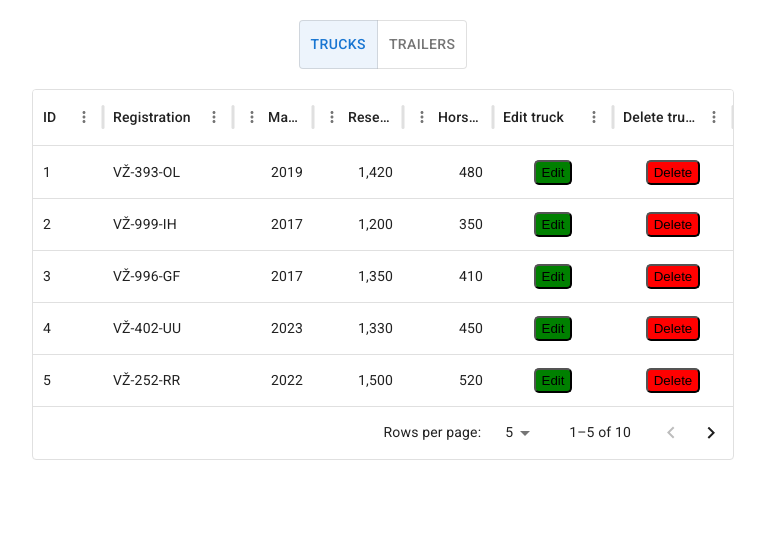
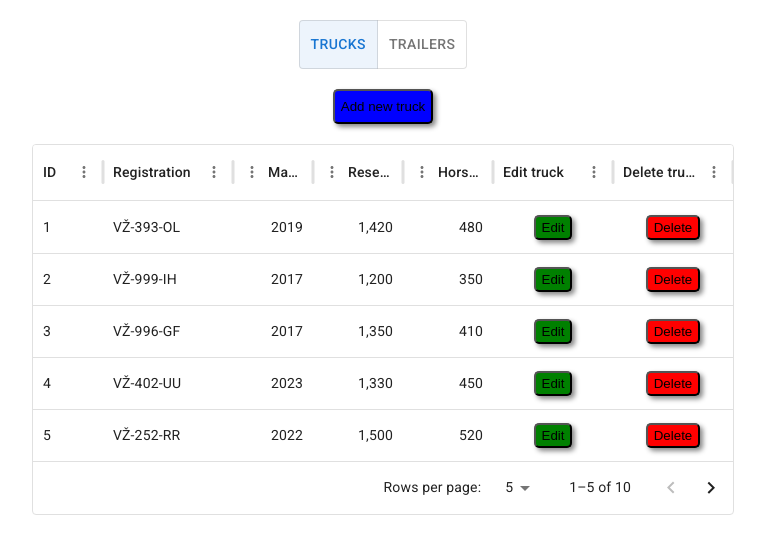
Before and after one commit to Lnola/INFSUS_SOTR, a React (Vite) app in the folder client/: page /trucks in a window 1280 px wide. Shown: the top 554 px of the page, without its empty margins (257-1022 px from the left). Built offline with nearby package versions, Linux system fonts and the light colour scheme.

Commit message:
Logic to show AddNew modal

```diff
--- a/client/src/pages/Truck/index.tsx
+++ b/client/src/pages/Truck/index.tsx
@@ -4,13 +4,15 @@ import ToggleButtonGroup from '@mui/material/ToggleButtonGroup';
 import { DataGrid, GridColDef } from '@mui/x-data-grid';
 import React, { useEffect, useState } from 'react';
 import { useNavigate } from 'react-router-dom';
+import AddNewTruckModal from './Components/AddNewTruckModal';
 import EditTruckModal from './Components/EditTruckModal';
 import Truck from './Model/Truck';
 
 const Button = styled.button(props => ({
   height: '25px',
   backgroundColor: props.color,
-  borderRadius: '5px'
+  borderRadius: '5px',
+  boxShadow: '3px 3px 5px #888888'
 }))
 
 const MyCenteredContainer = styled.div`
@@ -28,6 +30,12 @@ const EditButton = ({ id, setShowEditModal, setEditTruckId }: { id: number; setS
 const DeleteButton = ({ id }: { id: number }) => {
   return (
     <Button color="red" onClick={() => console.log(`Delete ${id}`)}>Delete</Button>
+  )
+}
+
+const AddNewTruckButton = ({setShowAddNewModal}: {setShowAddNewModal: (show: boolean) => void}) => {
+  return (
+    <Button style={{height: '35px'}} color="blue" onClick={() => setShowAddNewModal(true)}>Add new truck</Button>
   )
 }
 
@@ -51,6 +59,7 @@ const TruckList = () => {
   const [trucks, setTrucks] = useState<Truck[]>([]);
   const [showEditModal, setShowEditModal] = useState(false)
   const [editTruckId, setEditTruckId] = useState<number | null>(null)
+  const [showAddNewModal, setShowAddNewModal] = useState(false)
 
   const columns: GridColDef[] = [
     { field: 'id', headerName: 'ID', width: 70 },
@@ -105,6 +114,10 @@ const TruckList = () => {
         </ToggleButtonGroup>
       </MyCenteredContainer>
 
+      <MyCenteredContainer>
+        <AddNewTruckButton setShowAddNewModal={setShowAddNewModal}></AddNewTruckButton>
+      </MyCenteredContainer>
+
       {/* Data Table */}
       <MyCenteredContainer style={{ minHeight: '50%'}}>
         <div style={{maxWidth: '80%'}}>
@@ -123,6 +136,9 @@ const TruckList = () => {
       </MyCenteredContainer>
       {/* Edit Modal */}
       {showEditModal && <EditTruckModal truck={trucks.find((truck) => truck.id == editTruckId)} setShowEditModal={setShowEditModal}/>}
+      {/* Add new Modal */}
+      {showAddNewModal && <AddNewTruckModal setShowAddNewModal={setShowAddNewModal}/>}
+
     </>
   );
 };
```
